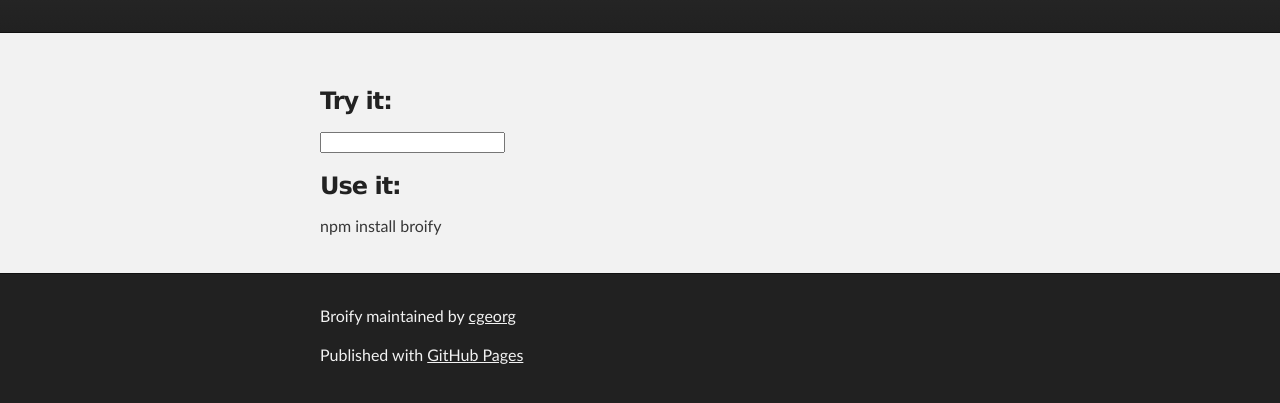
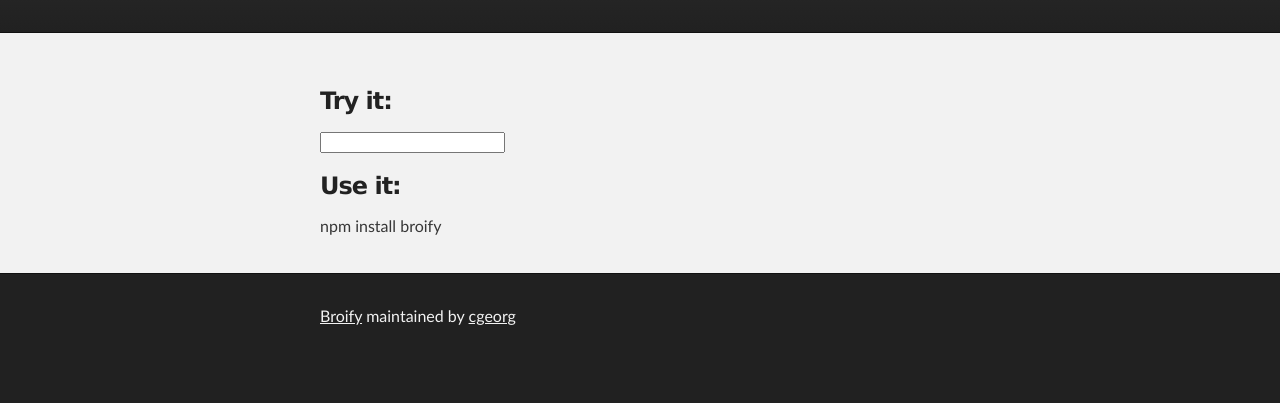
Before and after one commit to cgeorg/broify, a website: page index.html in a window 1280 px wide. Shown: the part 177-580 px from the top of the page. Drawn offline with Linux system fonts and the light colour scheme.

Commit message:
Cleaning up the page

```diff
--- a/index.html
+++ b/index.html
@@ -36,8 +36,7 @@
     <!-- FOOTER  -->
     <div id="footer_wrap" class="outer">
       <footer class="inner">
-        <p class="copyright">Broify maintained by <a href="https://github.com/cgeorg">cgeorg</a></p>
-        <p>Published with <a href="https://pages.github.com">GitHub Pages</a></p>
+        <p class="copyright"><a href="https://github.com/cgeorg/broify">Broify</a> maintained by <a href="https://github.com/cgeorg">cgeorg</a></p>
       </footer>
     </div>
 
```
